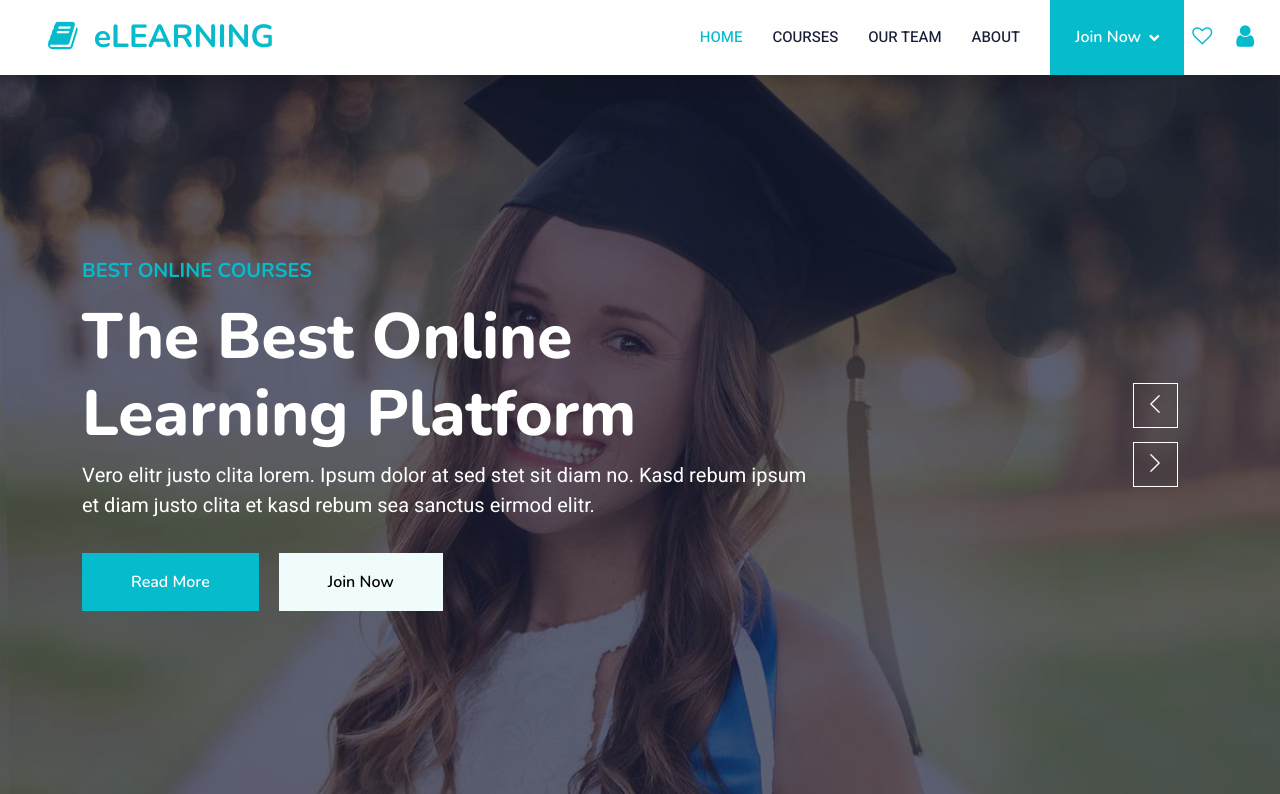
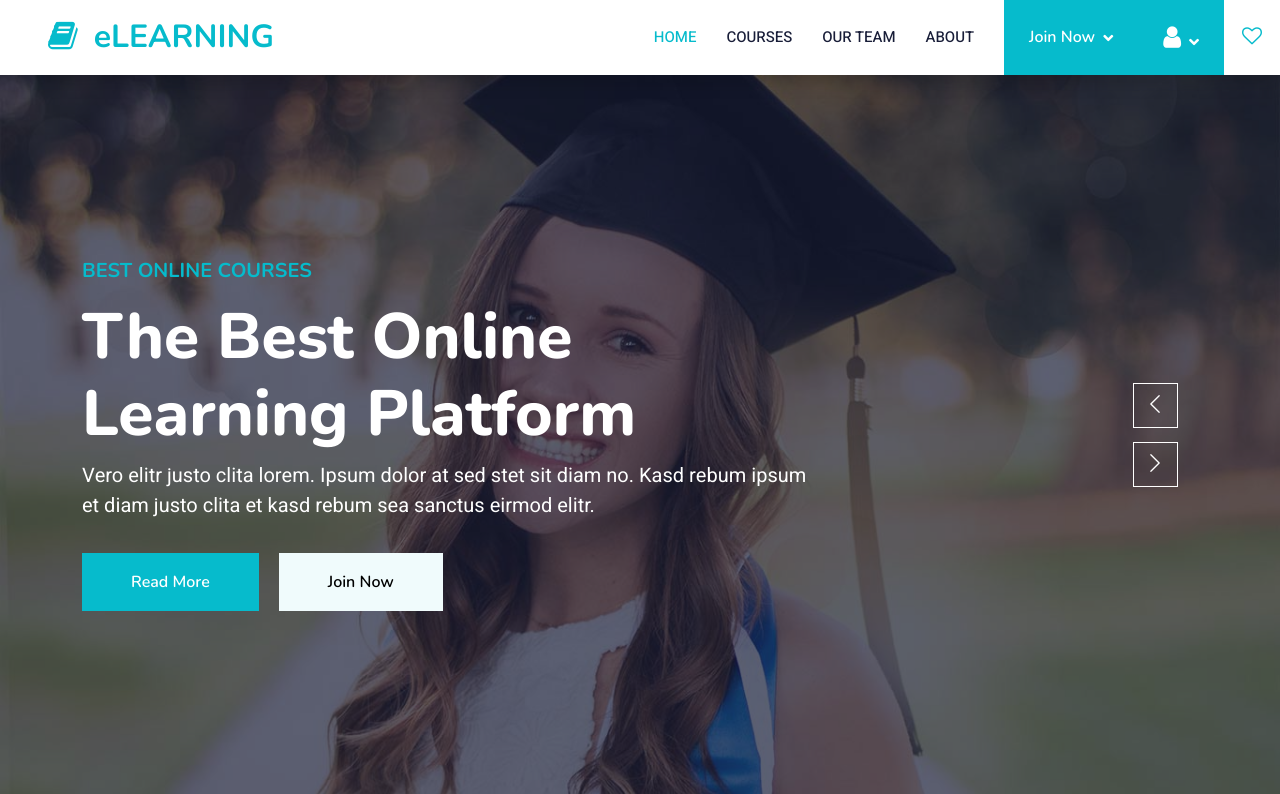
Before and after one commit to frikel12/eLearningProject, a Flask app: page / in a window 1280 px wide. Shown: the top 794 px of the page. Run offline with Flask 3, Linux system fonts and the light colour scheme; some libraries are stand-ins or nearby versions.

Commit message:
add Profile Commit

```diff
--- a/static/css/style.css
+++ b/static/css/style.css
@@ -77,6 +77,8 @@
 
 #profil{
     margin-right: 10px;
+    margin-left: 10px;
+
 }
 
 /*** Navbar ***/
@@ -151,6 +153,10 @@
         transition: .5s;
         opacity: 1;
     }
+}
+
+#navbarCollapse .dropdown:nth-child(3) .dropdown-menu{
+    min-width: 4rem;
 }
 
 
--- a/templates/index.html
+++ b/templates/index.html
@@ -59,17 +59,26 @@
                 <a href="{{ url_for('team') }}" class="nav-item nav-link">Our Team</a>
                 <a href="{{ url_for('about') }}" class="nav-item nav-link">About</a>
             </div>
+
             <div class="nav-item dropdown">
                 <a href="#" class="btn btn-primary py-4 px-lg-4 d-none d-lg-block nav-link dropdown-toggle" data-bs-toggle="dropdown">Join Now</a>
-                <div class="dropdown-menu fade-down m-0">
+                <div class="dropdown-menu fade-down m-0" style="min-width:130px;">
                     <a href="{{ url_for('login') }}" class="dropdown-item">Login</a>
                     <a href="{{ url_for('register') }}" class="dropdown-item" >Register</a>
                 </div>
             </div>
+            <div class="nav-item dropdown">
+                <a href="#" class="btn btn-primary py-4 px-lg-4 d-none d-lg-block nav-link dropdown-toggle" data-bs-toggle="dropdown"><i class="fa fa-user" aria-hidden="true" style="font-size:25px;"> </i></a>
+                <div class="dropdown-menu fade-down m-0">
+                    <a href="{{ url_for('login') }}" class="dropdown-item" style="font-size: 15px;padding: 8px 12px;">Account</a>
+                    <hr style="margin:0;">
+                    <a href="{{ url_for('register') }}" class="dropdown-item" style="font-size: 15px;padding: 8px 7px;">Sign Out</a>
+                </div>
+            </div>
 
-            <a class="px-lg-2" href="" role="button"><i class="fa fa-heart-o" aria-hidden="true" style="font-size:20px;"></i></a>
-            <a class="px-lg-3" id="profil" href="" role="button"><i class="fa fa-user" aria-hidden="true" style="font-size:25px;"> </i></a>
+            <a class="px-lg-2" id="profil" href="" role="button"><i class="fa fa-heart-o" aria-hidden="true" style="font-size:20px;"></i></a>
         </div>
+
     </nav>
     <!-- Navbar End -->
 
```
